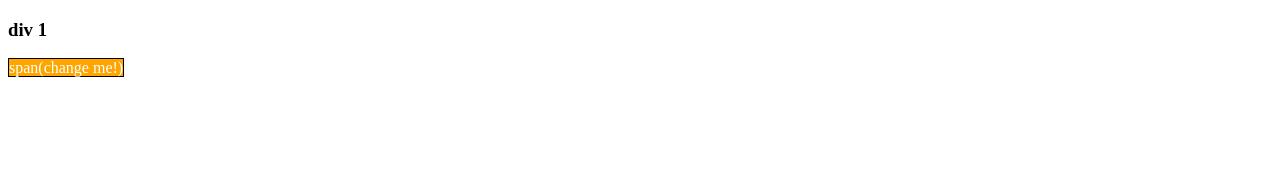
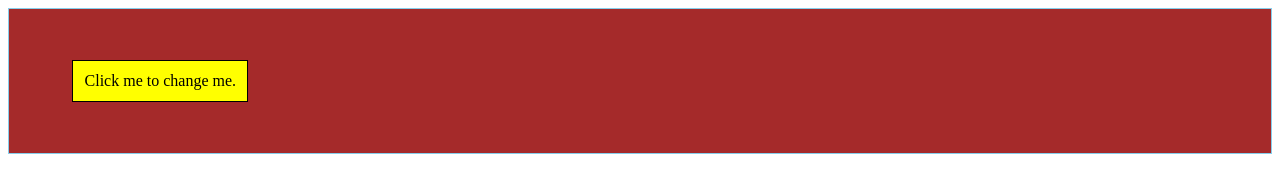
Before and after one commit to darshan1059/wpt-assignments, a plain HTML site: page jquery/assignment4.html in a window 1280 px wide. Drawn offline with nearby package versions, Linux system fonts and the light colour scheme.

Commit message:
Update assignment4.html
done

```diff
--- a/jquery/assignment4.html
+++ b/jquery/assignment4.html
@@ -1,25 +1,43 @@
 <!DOCTYPE html>
 <html lang="en">
+
 <head>
   <meta charset="UTF-8">
   <meta http-equiv="X-UA-Compatible" content="IE=edge">
   <meta name="viewport" content="width=device-width, initial-scale=1.0">
-    <title>Assignment-4</title>
+  <title>Assignment-8</title>
+  <script src="/scripts/jquery-3.6.0.js"></script>
+<style>
+  #target {
+      background-color:brown;
+      border: 1px solid skyblue;
+      padding: 5%;
+      }
 
-    <script src="/scripts/jquery-3.6.0.js"></script>
+      span {
+      background-color: yellow;
+      border: 1px solid black;
+      padding: 1%;
+
+      align: center;
+    }
+</style>
 
   <script>
-        $(document).ready(function(){
-            $("div span").css("background-color","orange").css("border","1px solid black").css("color","white");
+    $(document).ready(() => {
+      $("#target span").click(() => {
+        $("#target span").text("#I AM New Text")
+      })
     })
   </script>
+</head>
 
-</head>
 <body>
-    <div id=”target”>
-        <h3>div 1</h3>
-        <span>span(change me!)</span>
+  <div id="target">
+    <span>
+      Click me to change me.
+    </span>
   </div>
+</body>
 
-</body>
 </html>
```
Lines whose indentation alone changed are shown as unchanged.
